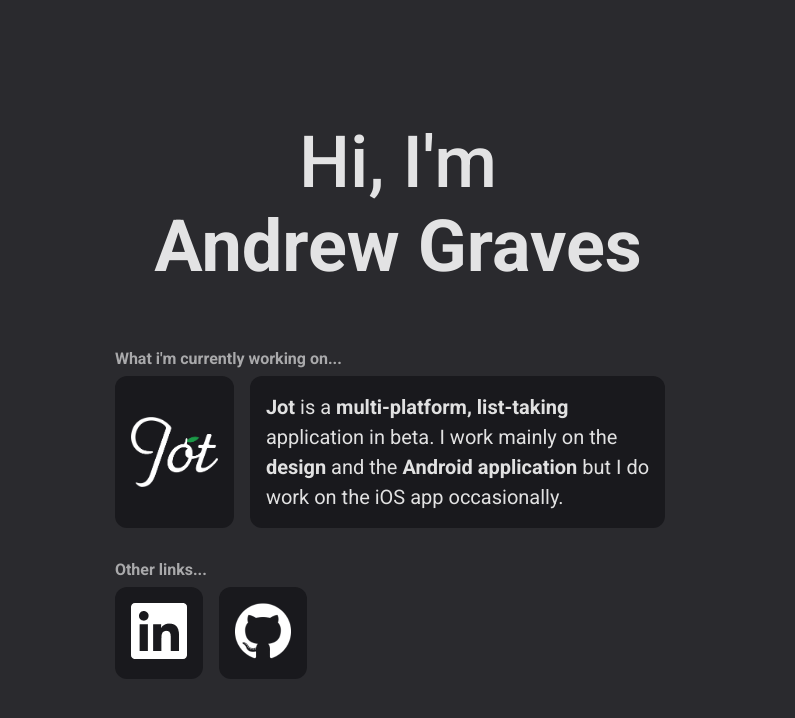
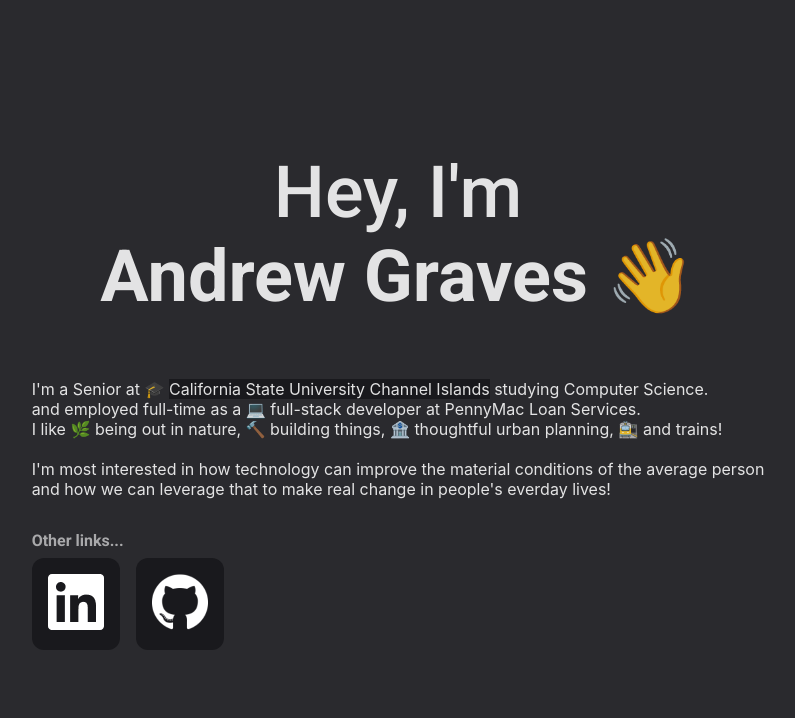
Before and after one commit to andrewcgraves/andrewcgraves.com, a Next.js app: page / in a window 1280 px wide. Shown: the top 718 px of the page, without its empty margins (242-1037 px from the left). Built offline with nearby package versions, Linux system fonts and the light colour scheme.

Commit message:
content update

```diff
--- a/pages/index.tsx
+++ b/pages/index.tsx
@@ -9,28 +9,25 @@ export default function Home() {
       <Head>
         <title>Andrew Graves</title>
         <meta name="description" content="Generated by create next app" />
-        <link rel="icon" href="/favicon.ico" />
+        <link rel="icon" href="/logo.png" />
         <link rel="preconnect" href="https://fonts.gstatic.com"/>
         <link href="https://fonts.googleapis.com/css2?family=Roboto:wght@400;500;700&display=swap" rel="stylesheet"/>
       </Head>
 
       <main className={styles.main}>
         <h1 className={styles.title}>
-          Hi, I'm <br/> <strong>Andrew Graves</strong>
+          Hey, I'm <br/> <strong>Andrew Graves</strong> 👋
         </h1>
-        <div style={{alignItems: 'start'}}>
-          <div>
-            <p className={styles.caption}>What i'm currently working on...</p>
-            <div style={{display: 'flex', flexDirection: 'row', justifyContent: 'left'}}>
-              <a href="https://jotitdown.app" target="_blank" className={styles.card} style={{display: 'flex', justifyContent: 'center', alignItems: 'center'}}>
-                <Image src="/jot.png" width={87} height={70}/>
-              </a>
-              <a href="https://jotitdown.app" target="_blank" className={styles.card}>
-                <p className={styles.paragraph}><strong>Jot</strong> is a <strong>multi-platform, list-taking</strong><br/>application in beta. I work mainly on the <br/><strong>design</strong> and the <strong>Android application</strong> but I do<br/> work on the iOS app occasionally.</p>
-              </a>
-            </div>
+        <div style={{alignItems: 'start', paddingLeft: '32px', paddingRight: '32px'}}>
+          <div >
+            <p>
+              I'm a Senior at 🎓 <a target='_blank' href='https://www.csuci.edu/'>California State University Channel Islands</a> studying Computer Science.
+              <br></br>and employed full-time as a 💻 full-stack developer at PennyMac Loan Services.
+              <br></br>I like 🌿 being out in nature, 🔨 building things, 🏦 thoughtful urban planning, 🚉 and trains!
+              <br></br><br></br> I'm most interested in how technology can improve the material conditions of the average person
+              <br></br> and how we can leverage that to make real change in people's everday lives!
+            </p>
           </div>
-
           <div style={{marginTop: '32px'}}>
             <p className={styles.caption}>Other links...</p>
             <div style={{display: 'flex', flexDirection: 'row', justifyContent: 'left'}}>
```
Also changed, not shown: public/logo.png (added), 1 other file (tests, documents, lock files or other folders).
